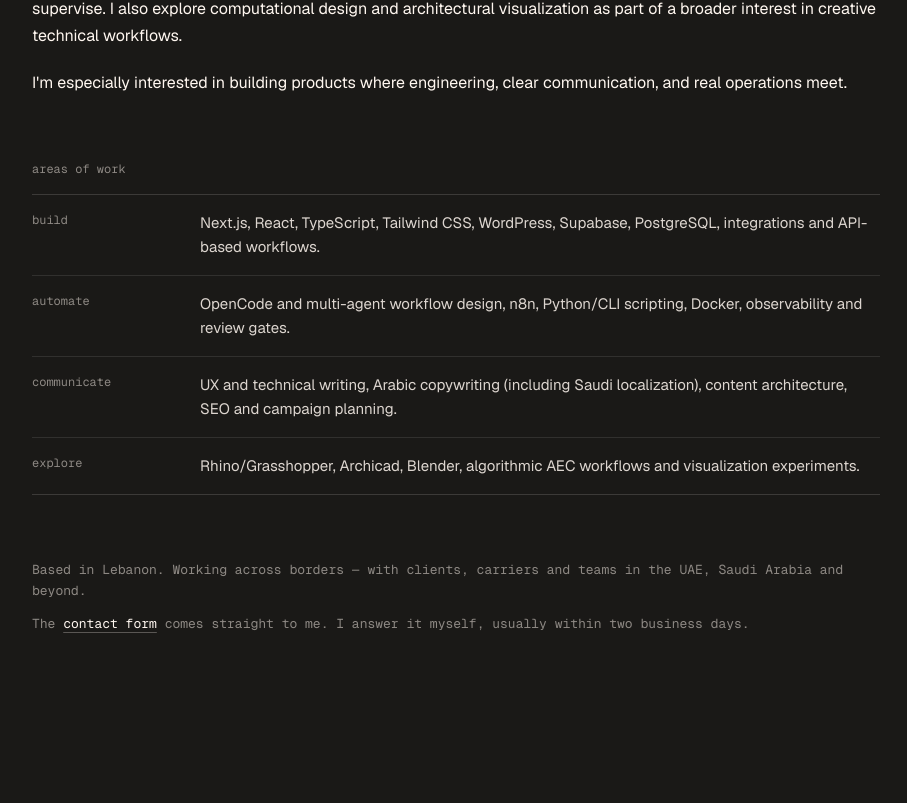
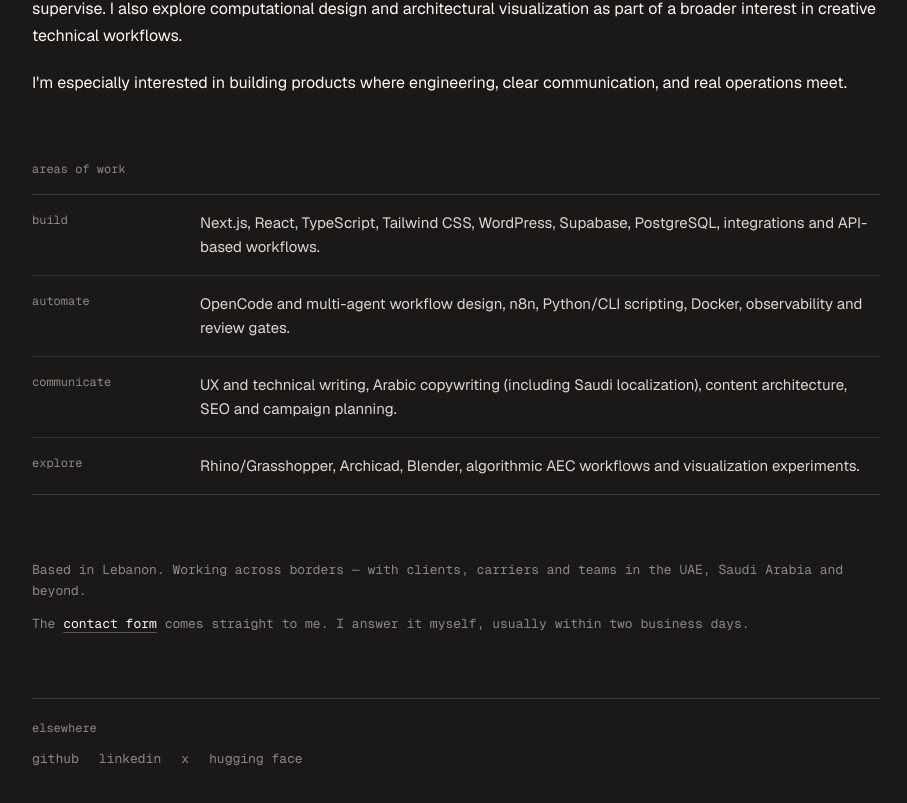
Before and after one commit to Daniel-Osman/portfolio, a Next.js app: page /about in a window 1280 px wide. Shown: the part 465-1268 px from the top of the page, without its empty margins (184-1091 px from the left). Built offline with nearby package versions, Linux system fonts and the light colour scheme.

Commit message:
feat: add Daniel's confirmed accounts to the about page

```diff
--- a/src/app/components/about-view.tsx
+++ b/src/app/components/about-view.tsx
@@ -7,6 +7,17 @@ import { profile } from "@/app/data/profile";
 import { useGlobal } from "@/app/providers";
 
 const BODY = "text-[16px] leading-[1.7] [text-wrap:pretty]";
+
+/**
+ * The quiet row of accounts under the closing note. Only the ones Daniel confirmed are
+ * listed, so a missing account leaves no empty anchor behind.
+ */
+const ELSEWHERE = [
+    { label: "github", href: profile.github },
+    { label: "linkedin", href: profile.linkedin },
+    { label: "x", href: profile.x },
+    { label: "hugging face", href: profile.huggingFace },
+].filter((account): account is { label: string; href: string } => account.href !== null);
 
 export default function AboutView() {
     const { isMobile } = useGlobal();
@@ -68,6 +79,27 @@ export default function AboutView() {
                         comes straight to me. I answer it myself, usually within two business days.
                     </p>
                 </section>
+
+                {ELSEWHERE.length ? (
+                    <section className="mt-16 border-t border-foreground/15 pt-5">
+                        <h2 className="font-mono text-[12px] text-muted lowercase">elsewhere</h2>
+                        <ul className="mt-3 flex flex-wrap items-baseline gap-x-5 gap-y-2 font-mono text-[13px] text-muted">
+                            {ELSEWHERE.map((account) => (
+                                <li key={account.label}>
+                                    <a
+                                        href={account.href}
+                                        target="_blank"
+                                        rel="noopener noreferrer"
+                                        aria-label={`${account.label} (opens in a new tab)`}
+                                        className="focus-ring transition-colors hover:text-foreground focus-visible:text-foreground"
+                                    >
+                                        {account.label}
+                                    </a>
+                                </li>
+                            ))}
+                        </ul>
+                    </section>
+                ) : null}
             </main>
         </div>
     );
--- a/src/app/data/profile.ts
+++ b/src/app/data/profile.ts
@@ -1,7 +1,7 @@
 /**
  * Original content drafted for Daniel's portfolio.
- * Contact details stay null until Daniel confirms the public address and
- * permissions. Do not guess a domain, email, GitHub or LinkedIn URL.
+ * The public accounts below were confirmed by Daniel on 2026-11-20.
+ * Email and website stay null until he confirms them. Do not guess a URL.
  */
 export const profile = {
     name: "Daniel Osman",
@@ -34,9 +34,14 @@ export const profile = {
             detail: "Rhino/Grasshopper, Archicad, Blender, algorithmic AEC workflows and visualization experiments.",
         },
     ],
-    // Fill these after confirming public-facing accounts and permissions.
+    /*
+     * Confirmed by Daniel on 2026-11-20. `huggingFace` keeps his spelling: the handle is
+     * `Daneil960`, and `Daniel960` does not resolve.
+     */
     email: null as string | null,
-    github: null as string | null,
-    linkedin: null as string | null,
+    github: "https://github.com/Daniel-Osman" as string | null,
+    linkedin: "https://www.linkedin.com/in/danielosmancom/" as string | null,
+    x: "https://x.com/_Daniel_Osman" as string | null,
+    huggingFace: "https://huggingface.co/Daneil960" as string | null,
     website: null as string | null,
 } as const;
```
